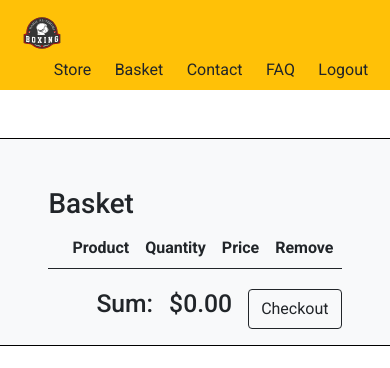
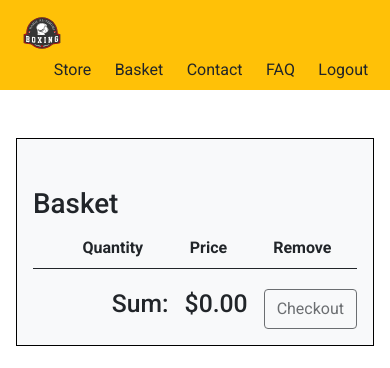
Before and after one commit to kamilaltemimi/e-commerce, an Angular app: page /basket in a window 390 px wide. Shown: the top 368 px of the page. Built offline with nearby package versions, Linux system fonts and the light colour scheme; sample sign-in values are in the browser's storage.

Commit message:
made page responsive and implemented removeItemFromBasket from service

```diff
--- a/src/app/e-commerce/basket/basket.component.html
+++ b/src/app/e-commerce/basket/basket.component.html
@@ -1,36 +1,36 @@
-<div class="page_container w-100 d-flex justify-content-center align-items-center pt-5">
-    <div class="content_container bg-light px-5 pt-5">
+<div class="page_container w-100 d-flex justify-content-center align-items-center pt-5 p-3">
+    <div class="content_container bg-light px-3 pt-5">
         <h1>Basket</h1>
         <table class="table">
             <thead>
               <tr>
                 <th scope="col"></th>
-                <th scope="col">Product</th>
-                <th scope="col">Quantity</th>
-                <th scope="col">Price</th>
-                <th scope="col">Remove</th>
+                <th class="text-center product_title" scope="col">Product</th>
+                <th class="text-center" scope="col">Quantity</th>
+                <th class="text-center" scope="col">Price</th>
+                <th class="text-center" scope="col">Remove</th>
               </tr>
             </thead>
             <tbody>
               <tr *ngFor="let item of basket" class="align-middle">
-                <td><img class="item_image" src="{{item.image}}"></td>
-                <td class="item_name"><h5>{{item.name}}</h5></td>
-                <td>
+                <td class="text-center item_image"><img class="item_image" src="{{item.image}}"></td>
+                <td class="text-center item_name"><h5>{{item.name}}</h5></td>
+                <td class="text-center">
                     <select class="form-select align-middle" (change)="onChangeQuantity(item, $event)">
                         <option *ngFor="let qty of [1, 2, 3, 4, 5, 6, 7, 8, 9]" [value]="qty" [selected]="qty === item.quantity">
                             {{qty}}
                         </option>
                     </select>
                 </td>
-                <td>$ {{item.quantity * item.price | number: '1.2-2'}}</td>
-                <td><button class="btn btn-danger p-2"><img class="bin_image" src="assets/icons/trash/bin.png"></button></td>
+                <td class="text-center price">$ {{item.quantity * item.price | number: '1.2-2'}}</td>
+                <td class="text-center"><button class="btn btn-danger p-2" (click)="removeItemFromBasket(item)"><img class="bin_image" src="assets/icons/trash/bin.png"></button></td>
               </tr>
             </tbody>
         </table>
         <div class="sum_container pb-3 pt-1 d-flex gap-3 justify-content-end">
                 <h2>Sum:</h2>
                 <h2>${{getBasketSum | number: '1.2-2'}}</h2>
-            <button class="checkout_button btn btn-outline-dark" (click)="checkout()">Checkout</button>
+            <button class="checkout_button btn btn-outline-dark" [disabled]="basket.length === 0" (click)="checkout()">Checkout</button>
         </div>
     </div>
 </div>
--- a/src/app/e-commerce/basket/basket.component.scss
+++ b/src/app/e-commerce/basket/basket.component.scss
@@ -14,3 +14,18 @@
 .checkout_button {
     height: 40px;
 }
+
+@media (max-width: 730px) {
+    .product_title, .item_name {
+        display: none;
+    }
+}
+
+@media (max-width: 490px) {
+    .item_image {
+        width: 80px;
+    }
+    .price {
+        font-size: 15px;
+    }
+}
--- a/src/app/e-commerce/basket/basket.component.ts
+++ b/src/app/e-commerce/basket/basket.component.ts
@@ -36,6 +36,10 @@ export class BasketComponent implements OnInit {
         this.basketService.updateItemQuantity(item, newQuantity)
     }
 
+    removeItemFromBasket(product: Product) {
+        this.basketService.removeProductFromBasket(product)
+    }
+
     fetchProductData(): void {
         this.basketService.basketData$.subscribe((data: Product[]) => this.basket = data)
     }
```
